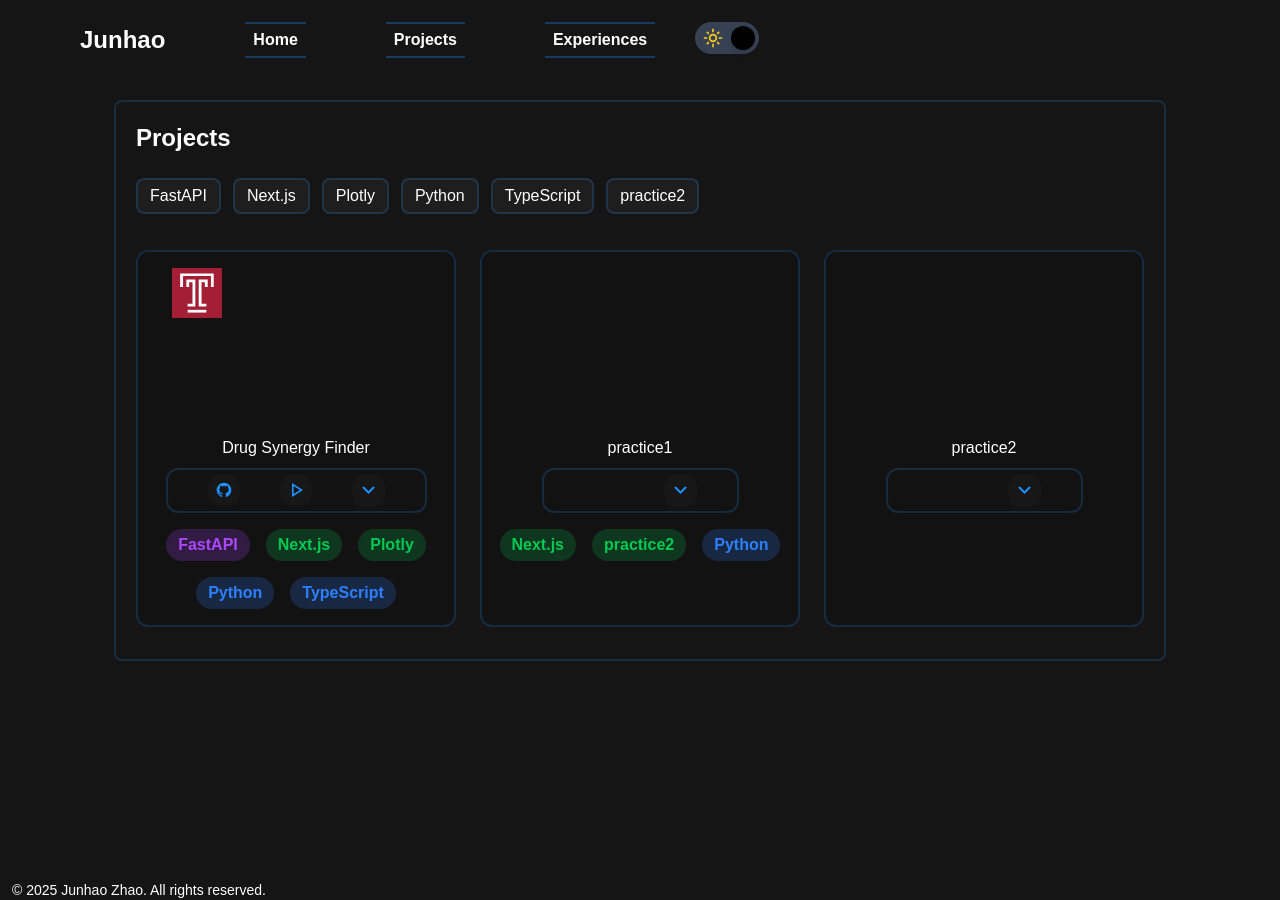
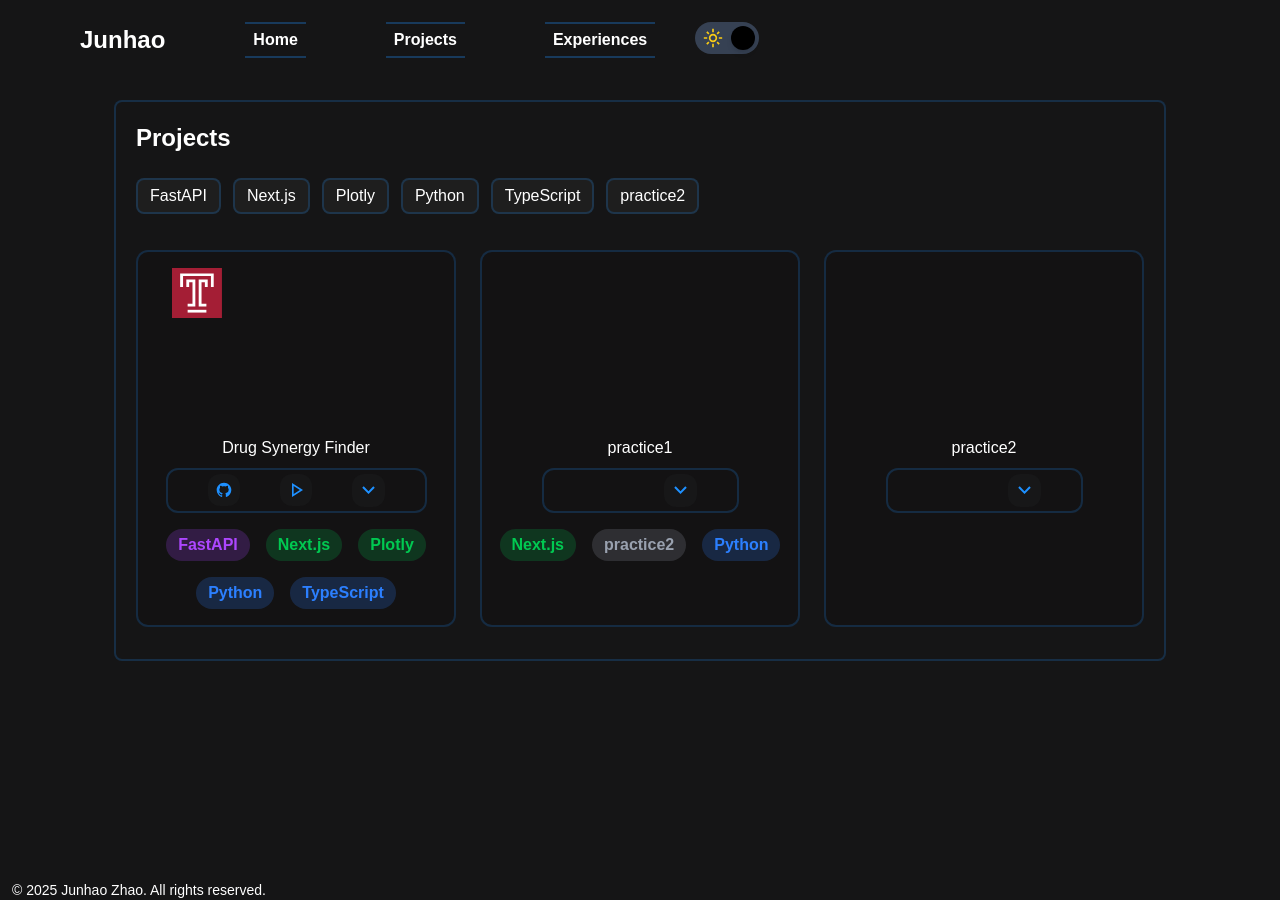
Before and after one commit to jzhao234/JunhaoZhao_Portfolio, a Next.js app: page /projects in a window 1280 px wide. Built offline with nearby package versions, Linux system fonts and the light colour scheme.

Commit message:
added universal skill section-ing and color-ing and applied changes through project

```diff
--- a/src/components/Experience/ExperienceItem.tsx
+++ b/src/components/Experience/ExperienceItem.tsx
@@ -55,7 +55,6 @@ export default function ExperienceItem({logo, title, location, date, description
                 <SkillsItem
                     key={i}
                     name={skill}
-                    section={section}
                     isHighlighted={isHighlighted}
                     />
             ));
@@ -68,6 +67,9 @@ export default function ExperienceItem({logo, title, location, date, description
         );
     }
 
+    function seperateString (description: string){
+        const words = description.split(" ");
+    }
 
     return(
         <div ref={parentRef} className = "flex-col my-3 p-1 text-black bg-white dark:text-white dark:bg-[#131213] border-2 border-[#1E90FF]/20 rounded-xl" >
--- a/src/components/Project/ProjectItem.tsx
+++ b/src/components/Project/ProjectItem.tsx
@@ -56,7 +56,6 @@ export default function ProjectItem({id, image, name, description1, description2
             <SkillsItem
                 key={i}
                 name={skill}
-                section={section}
                 isHighlighted={isHighlighted}
                 />
         ));
--- a/src/components/Skills/SkillsCard.tsx
+++ b/src/components/Skills/SkillsCard.tsx
@@ -11,27 +11,20 @@ export default function Skills(){
             <h2 className="text-xl font-semibold mb-2"> Languages </h2>
             <SkillsItem
                 name = "Python"
-                section = "Language"
             />
             <SkillsItem
-                name = "C"
-                section = "Language"
-            />
+                name = "C"            />
             <SkillsItem
                 name = "Java"
-                section = "Language"
             />
             <SkillsItem
                 name = "JavaScript"
-                section = "Language"
             />
             <SkillsItem
                 name = "TypeScript"
-                section = "Language"
             />
             <SkillsItem
                 name = "HTML5"
-                section = "Language"
             />
             <h2 className="text-xl font-semibold mb-2"> Frameworks </h2>
             {/* Frameworks */}
@@ -39,43 +32,34 @@ export default function Skills(){
             {/* Frontends */}
             <SkillsItem
                 name = "React"
-                section = "Frontend"
             />
             <SkillsItem
                 name = "Next.js"
-                section = "Frontend"
             />
             <SkillsItem
                 name = "Tailwind CSS"
-                section = "Frontend"
             />
             <SkillsItem
                 name = "D3.js"
-                section = "Frontend"
             />
             <SkillsItem
                 name = "Plotly"
-                section = "Frontend"
             />
             <h3 className="text-l font-medium mb-2 ml-2"> Backend </h3>
             {/* Backends */}
             <SkillsItem
                 name = "FastAPI"
-                section = "Backend"
             />
             <SkillsItem
                 name = "Flask"
-                section = "Backend"
             />
             {/* Databases & Cloud */}
             <h2 className="text-xl font-semibold mb-2"> Database & Cloud </h2>
             <SkillsItem
                 name = "PostgreSQL"
-                section = "Database-Cloud"
             />
             <SkillsItem
                 name = "AWS"
-                section = "Database-Cloud"
             />
         </div>
     );
--- a/src/components/Skills/SkillsItem.tsx
+++ b/src/components/Skills/SkillsItem.tsx
@@ -1,31 +1,25 @@
 "use client";
 import { ReactNode } from "react";
+import skillCategories from "../../utils/skillCategory";
+import SkillCategoryColor from "../../utils/SkillCategoryColor";
+import skillCategory from "../../utils/skillCategory";
 
 type SkillsItemProps = {
     logo?: ReactNode;
     name: string;
-    section: string;
     version?: string;
     isHighlighted?: boolean;
 }
 
-export default function SkillsItem({logo, name, section, version, isHighlighted}: SkillsItemProps){
-    const colors = {
-        Language: { text: "text-blue-500", bg: "bg-blue-500/20" },
-        Frontend: { text: "text-green-500", bg: "bg-green-500/20" },
-        Backend: { text: "text-purple-500", bg: "bg-purple-500/20" },
-        "Database-Cloud": { text: "text-red-500", bg: "bg-red-500/20" },
-        Practice: { text: "text-yellow-500", bg: "bg-yellow-500/20" },
-        Other: { text: "text-gray-500", bg: "bg-gray-500/20 "}
-    };
+export default function SkillsItem({logo, name, version, isHighlighted}: SkillsItemProps){
     return(
         <div className={`
             flex justify-between items-center inline-block p-1 px-3 my-2 mx-2
             font-semibold rounded-2xl
-            ${colors[section].text} ${colors[section].bg}
+            ${SkillCategoryColor(skillCategory(name)).text} ${SkillCategoryColor(skillCategory(name)).bg}
             ${
                 isHighlighted
-                    ? `border-1 border-${colors[section]}`
+                    ? `border-1 border-${SkillCategoryColor(skillCategory(name))}`
                     : "border-transparent"
             }`}
         >
--- /dev/null
+++ b/src/utils/SkillCategoryColor.ts
@@ -0,0 +1,13 @@
+"use client";
+
+export default function SkillCategoryColor(category: string){
+    const colors = {
+        Language: {text: "text-blue-500", bg: "bg-blue-500/20" },
+        Frontend: { text: "text-green-500", bg: "bg-green-500/20" },
+        Backend: { text: "text-purple-500", bg: "bg-purple-500/20" },
+        "DatabaseCloud": { text: "text-red-500", bg: "bg-red-500/20" },
+        Practice: { text: "text-yellow-500", bg: "bg-yellow-500/20" },
+        Other: { text: "text-gray-500", bg: "bg-gray-500/20 "}
+    };
+    return colors[category] || { text: "text-gray-400", bg: "bg-gray-400/20" };
+}
--- /dev/null
+++ b/src/utils/skillCategory.ts
@@ -0,0 +1,43 @@
+export default function skillCategory(skill: string){
+    const Language = [
+        "Java",
+        "Python",
+        "C",
+        "JavaScript",
+        "TypeScript",
+        "HTML5"
+    ]
+    const Frontend = [
+        "React",
+        "Next.js",
+        "Tailwind CSS",
+        "D3.js",
+        "Plotly"
+    ]
+    const Backend = [
+        "FastAPI",
+        "Flask"
+    ]
+    const DatabaseCloud = [
+        "PostgreSQL",
+        "AWS"
+    ]
+    const Others = [
+        "Google Suite"
+    ]
+
+    const inputSkill = skill.toLowerCase();
+    if (Language.map(s => s.toLowerCase()).includes(inputSkill)) {
+        return "Language";
+    } else if (Frontend.map(s => s.toLowerCase()).includes(inputSkill)) {
+        return "Frontend";
+    } else if (Backend.map(s => s.toLowerCase()).includes(inputSkill)) {
+        return "Backend";
+    } else if (DatabaseCloud.map(s => s.toLowerCase()).includes(inputSkill)) {
+        return "DatabaseCloud";
+    } else if (Others.map(s => s.toLowerCase()).includes(inputSkill)) {
+        return "Others";
+    } else {
+        return "Unknown";
+    }
+}
```
